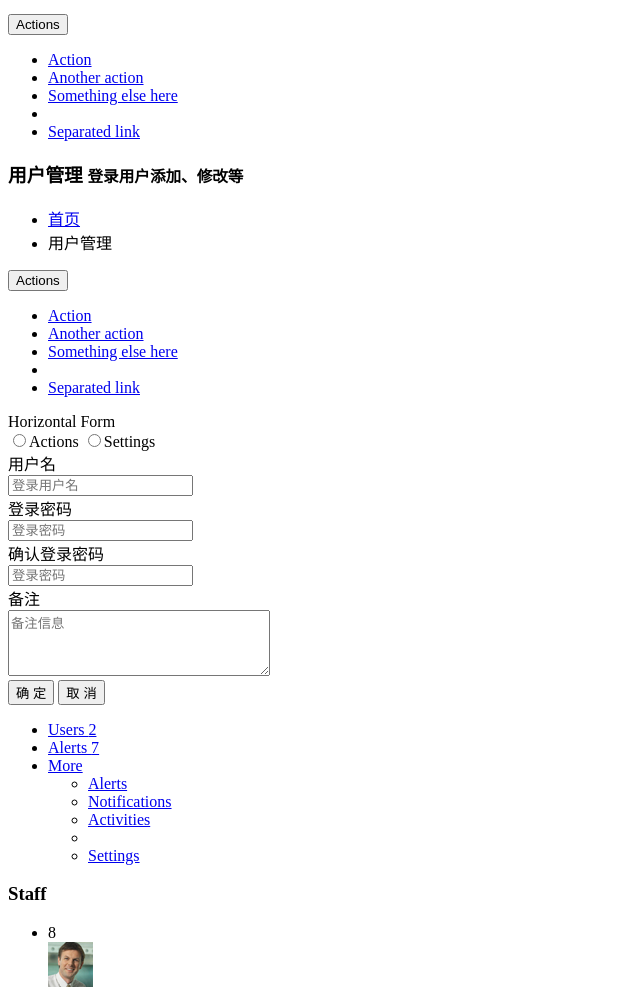
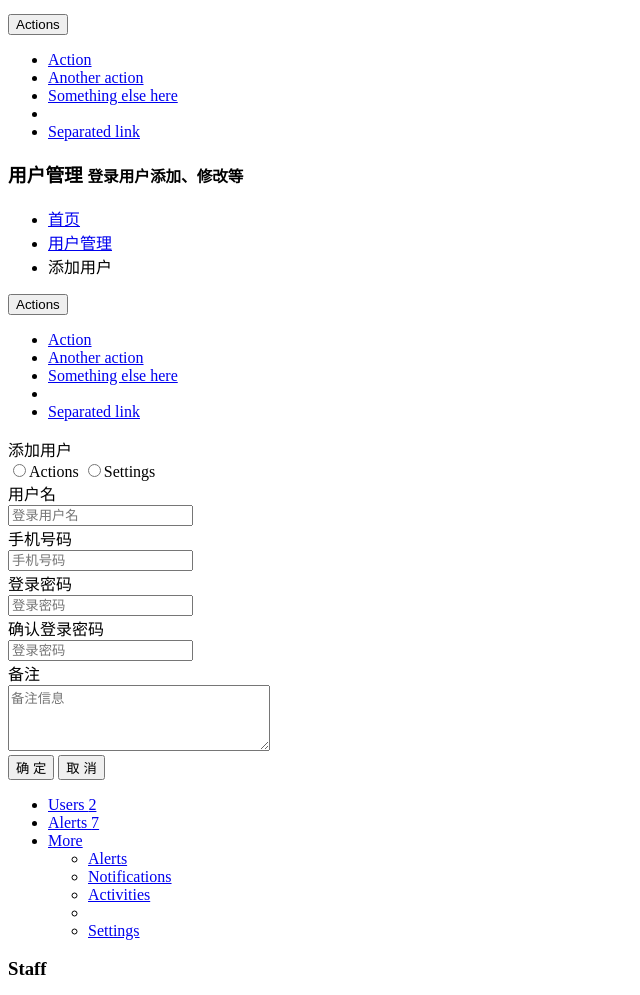
Before and after one commit to kunlun2015/phpbbs, a Yii app: template backend/views/root/user/add.php in a window 1280 px wide. Shown: the part 1803-2798 px from the top of the page, without its empty margins (0-640 px from the left). Run offline with PHP 8.4 and a stand-in for Yii, Linux system fonts and the light colour scheme; the template is opened without the code that fills it, so the values that code supplies are empty; some libraries are stand-ins or nearby versions.

Commit message:
添加用户

```diff
--- a/backend/models/root/User.php
+++ b/backend/models/root/User.php
@@ -20,8 +20,10 @@
         return $rst;
     }
 
-    public function addUser(){
-
+    public function addUser($data){
+        $data['encrypt'] = $this->randString(8);
+        $data['password'] = md5(md5($data['password']).$data['encrypt']);
+        return $this->db->createCommand()->insert('{{%user}}', $data)->execute();
     }
 
 }
--- a/backend/views/layouts/root.php
+++ b/backend/views/layouts/root.php
@@ -461,7 +461,7 @@
                                 <span class="title">首页</span>
                             </a>
                         </li>
-                        <li class="nav-item start <?php if(Yii::$app->controller->id == 'root/user' && Yii::$app->controller->action->id == 'index') echo 'active'; ?>">
+                        <li class="nav-item start <?php if(Yii::$app->controller->id == 'root/user') echo 'active'; ?>">
                             <a href="<?php echo Url::to(['/root/user']); ?>" class="nav-link nav-toggle">
                                 <i class="icon-home"></i>
                                 <span class="title">用户管理</span>
--- a/backend/views/root/user/add.php
+++ b/backend/views/root/user/add.php
@@ -19,7 +19,11 @@
             <i class="fa fa-angle-right"></i>
         </li>
         <li>
-            <span>用户管理</span>
+            <a href="<?php echo Url::to(['root/user']); ?>">用户管理</a>
+            <i class="fa fa-angle-right"></i>
+        </li>
+        <li>
+            <span>添加用户</span>
         </li>
     </ul>
     <div class="page-toolbar">
@@ -55,7 +59,7 @@
             <div class="portlet-title">
                 <div class="caption">
                     <i class="icon-settings font-dark"></i>
-                    <span class="caption-subject font-dark sbold uppercase">Horizontal Form</span>
+                    <span class="caption-subject font-dark sbold uppercase">添加用户</span>
                 </div>
                 <div class="actions">
                     <div class="btn-group btn-group-devided" data-toggle="buttons">
@@ -76,15 +80,21 @@
                             </div>
                         </div>
                         <div class="form-group">
+                            <label class="col-md-3 control-label">手机号码</label>
+                            <div class="col-md-9">
+                                <input type="text" name="mobile" class="form-control input-inline input-medium" placeholder="手机号码">
+                            </div>
+                        </div>
+                        <div class="form-group">
                             <label class="col-md-3 control-label">登录密码</label>
                             <div class="col-md-9">
-                                <input type="text" name="password" id="password" class="form-control input-inline input-medium" placeholder="登录密码">
+                                <input type="password" name="password" id="password" class="form-control input-inline input-medium" placeholder="登录密码">
                             </div>
                         </div>
                         <div class="form-group">
                             <label class="col-md-3 control-label">确认登录密码</label>
                             <div class="col-md-9">
-                                <input type="text" name="password_confirm" class="form-control input-inline input-medium" placeholder="登录密码">
+                                <input type="password" name="password_confirm" class="form-control input-inline input-medium" placeholder="登录密码">
                             </div>
                         </div>
                         <div class="form-group">
--- a/backend/views/root/user/index.php
+++ b/backend/views/root/user/index.php
@@ -71,9 +71,9 @@
                     <div class="row">
                         <div class="col-md-6">
                             <div class="btn-group">
-                                <button id="sample_editable_1_new" class="btn sbold green"> 添加用户
+                                <a href="<?php echo Url::to(['root/user/add']); ?>" class="btn sbold green"> 添加用户
                                     <i class="fa fa-plus"></i>
-                                </button>
+                                </a>
                             </div>
                         </div>
                     </div>
--- a/yii.sql
+++ b/yii.sql
@@ -22,6 +22,7 @@
     id int unsigned primary key auto_increment,
     username varchar(16) not null default '' comment '用户名',
     realname varchar(8) not null default '' comment '真实姓名',
+    sex tinyint(1) not null default 0 comment '1男，2女',
     mobile char(11) not null default '' comment '手机号码',
     avatar text comment '用户头像',
     password varchar(32) not null default '' comment '登录密码',
```
Also changed, not shown: backend/controllers/root/UserController.php (+14 -2 lines), backend/web/static/js/root/user.js (+6 -2 lines), backend/web/static/global/plugins/jquery-validation/js/additional-methods.min.js.
